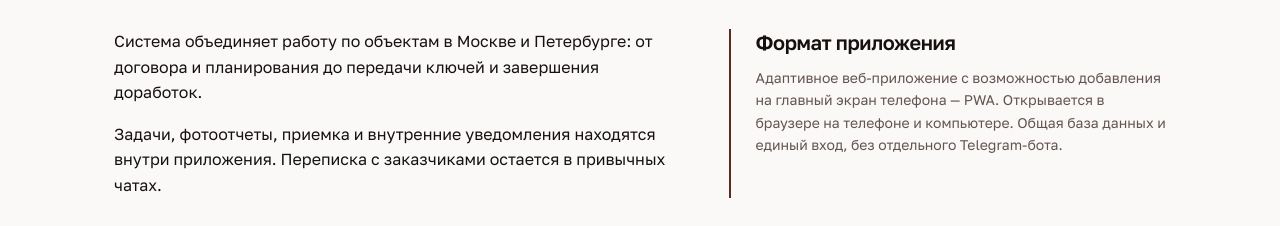
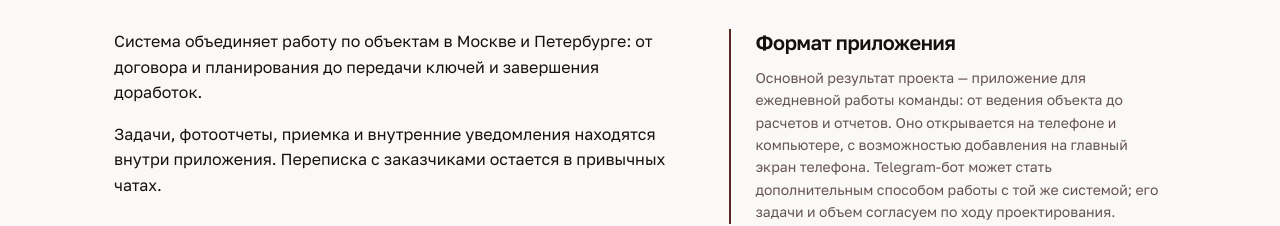
Before and after one commit to whsmotilek/compoza, a plain HTML site: page system/index.html in a window 1280 px wide. Shown: the part 738-964 px from the top of the page. Drawn offline with nearby package versions, Linux system fonts and the light colour scheme; animation ran at ten frames a second.

Commit message:
Уточнить основной результат проекта и возможность Telegram-бота

```diff
--- a/system/index.html
+++ b/system/index.html
@@ -34,7 +34,7 @@
 <main class="wrap">
 <section class="section" id="format">
 <div class="section-heading"><span class="num">01</span><div><h2>Одна система для команды</h2><p class="lead">Каждый участник работает в своем разделе приложения. Набор действий и доступ к данным зависят от его роли и назначенных объектов.</p></div></div>
-<div class="summary"><div><p>Система объединяет работу по объектам в Москве и Петербурге: от договора и планирования до передачи ключей и завершения доработок.</p><p>Задачи, фотоотчеты, приемка и внутренние уведомления находятся внутри приложения. Переписка с заказчиками остается в привычных чатах.</p></div><aside class="format"><h3>Формат приложения</h3><p>Адаптивное веб-приложение с возможностью добавления на главный экран телефона — PWA. Открывается в браузере на телефоне и компьютере. Общая база данных и единый вход, без отдельного Telegram-бота.</p></aside></div>
+<div class="summary"><div><p>Система объединяет работу по объектам в Москве и Петербурге: от договора и планирования до передачи ключей и завершения доработок.</p><p>Задачи, фотоотчеты, приемка и внутренние уведомления находятся внутри приложения. Переписка с заказчиками остается в привычных чатах.</p></div><aside class="format"><h3>Формат приложения</h3><p>Основной результат проекта — приложение для ежедневной работы команды: от ведения объекта до расчетов и отчетов. Оно открывается на телефоне и компьютере, с возможностью добавления на главный экран телефона. Telegram-бот может стать дополнительным способом работы с той же системой; его задачи и объем согласуем по ходу проектирования.</p></aside></div>
 </section>
 <section class="section" id="features">
 <div class="section-heading"><span class="num">02</span><div><h2>Что входит в приложение</h2><p class="lead">Состав учитывает ответы команды. Индивидуальные цены и договоренности по объекту фиксируются вручную.</p></div></div>
```
